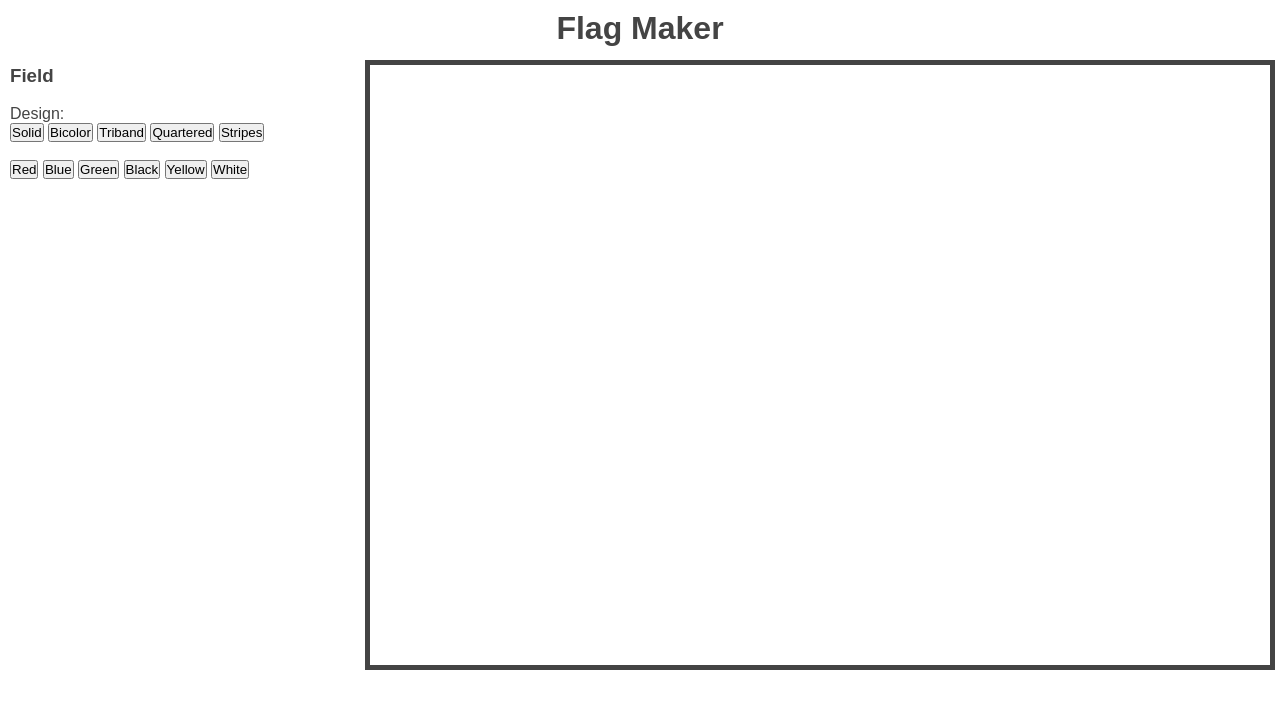
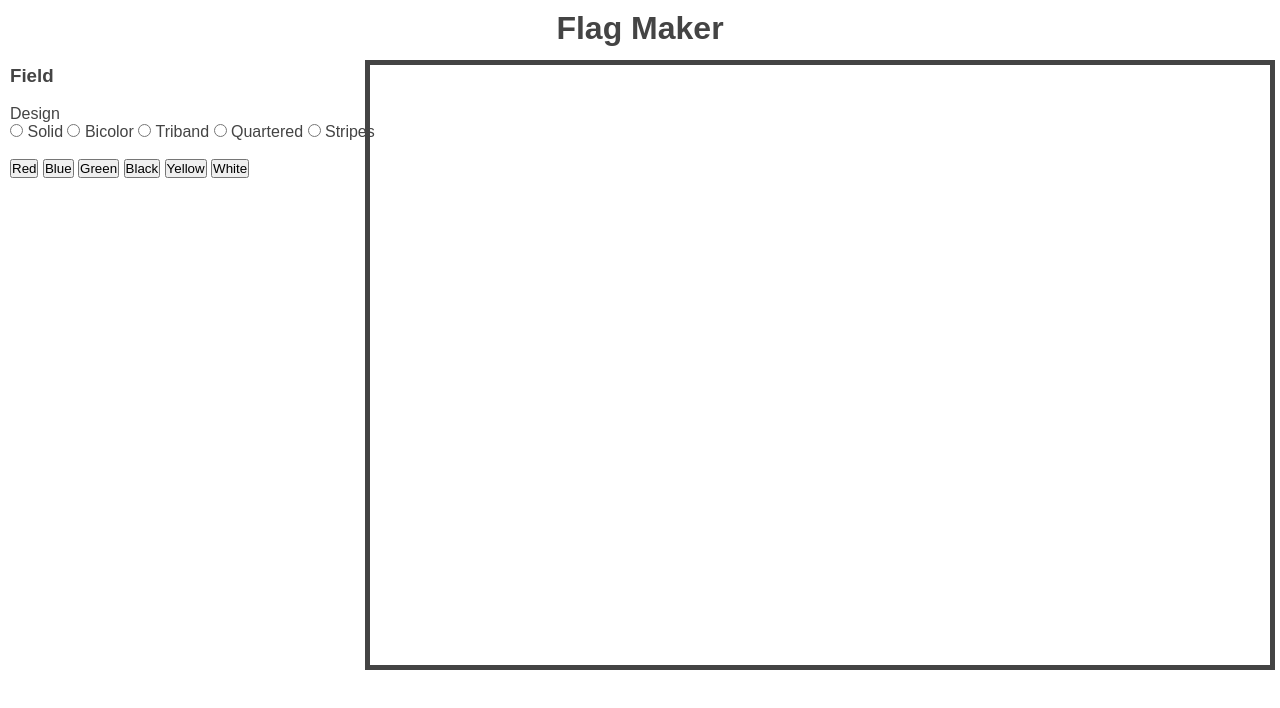
Before and after one commit to Jaleron/flag-maker, a plain HTML site: page index.html in a window 1280 px wide. Drawn offline with Linux system fonts and the light colour scheme.

Commit message:
changed field buttons to radio buttons

```diff
--- a/index.html
+++ b/index.html
@@ -21,13 +21,20 @@
 
     <div id="field">
         <h3>Field</h3><br>
-        <p>Design:</p>
-        <button>Solid</button>
-        <button>Bicolor</button>
-        <button>Triband</button>
-        <button>Quartered</button>
-        <button>Stripes</button>
-        <br><br>
+        <div id="design">
+            <p>Design</p>
+            <input type="radio" name="design" id="solid" value="Solid">
+            <label for="solid">Solid</label>
+            <input type="radio" name="design" id="bicolor" value="Bicolor">
+            <label for="bicolor">Bicolor</label>
+            <input type="radio" name="design" id="triband" value="Triband">
+            <label for="bicolor">Triband</label>
+            <input type="radio" name="design" id="quartered" value="Quartered">
+            <label for="bicolor">Quartered</label>
+            <input type="radio" name="design" id="stripes" value="Stripes">
+            <label for="bicolor">Stripes</label>
+        </div><br>
+
         <button>Red</button>
         <button>Blue</button>
         <button>Green</button>
```
